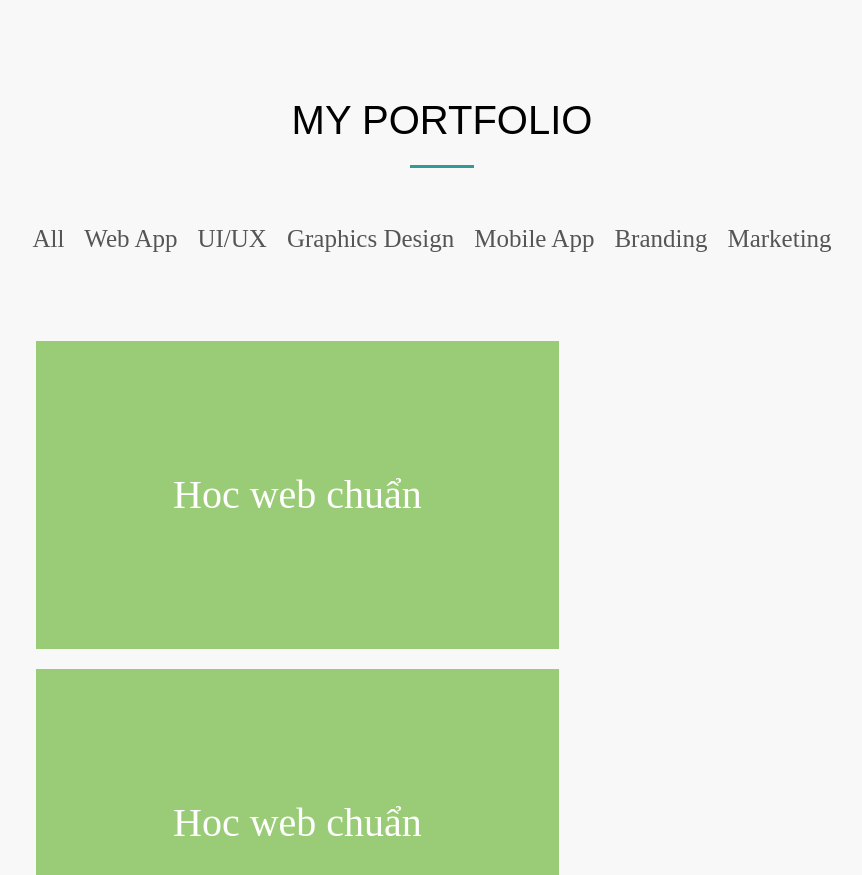
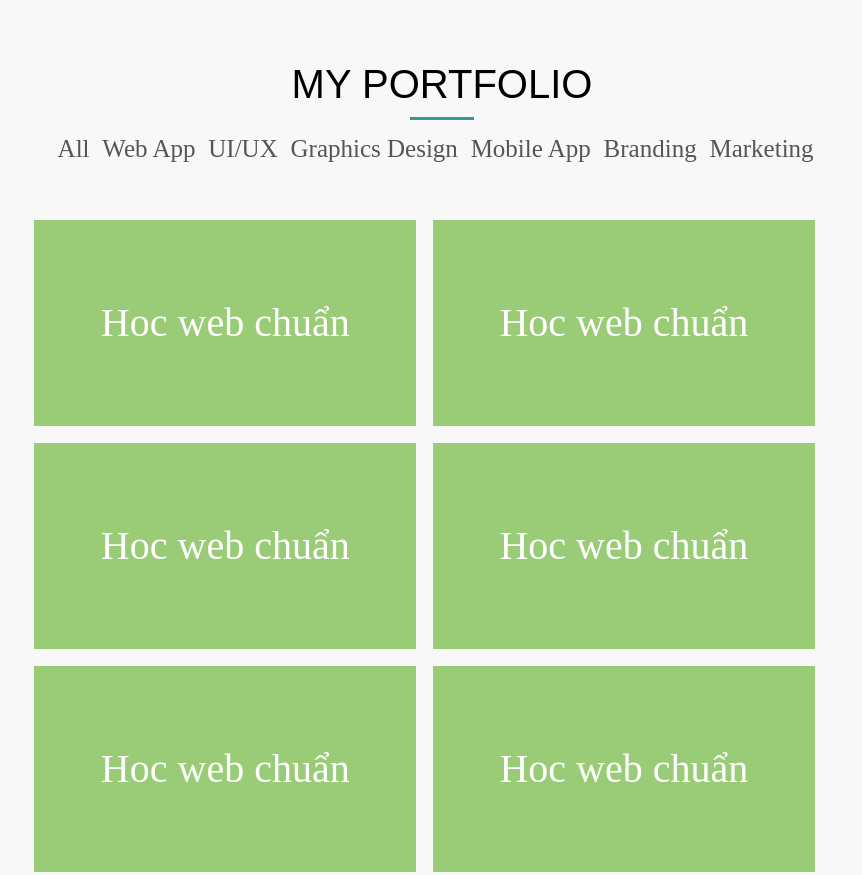
Before and after one commit to cedricVu/day-lap-trinh-he-2024, a plain HTML site: page index.html in a window 1280 px wide. Shown: the top 875 px of the page, without its empty margins (198-1060 px from the left). Drawn offline with Linux system fonts and the light colour scheme.

Commit message:
Fix screen

```diff
--- a/css/style.css
+++ b/css/style.css
@@ -2,15 +2,15 @@ body {
 	background-color: #F8F8F8;
 }
 .header {
-	margin-top: 100px;
+	margin-top: 5%;
 	text-align: center;
 }
 .header-top span {
 	display: inline-block;
-    background-color: #339999;
-    width: 5%;
-    height: 3px;
-    margin-top: 25px;
+	background-color: #339999;
+	width: 5%;
+	height: 3px;
+	margin-top: 1%;
 }
 
 .header-top h1 {
@@ -23,12 +23,12 @@ body {
 .menu ul {
 	display: flex;
     justify-content: center;
-    margin-top: 55px;
+    margin-top: 1%;
 }
 
 .menu ul li {
 	color: #555555;
-	padding-right: 20px;
+	padding-right: 1%;
 	font-size: 25px;
 }
 
@@ -36,7 +36,7 @@ body {
 .course-product {
 	width: 65%;
 	margin: auto;
-	margin-top: 80px;
+	margin-top: 4%;
 }
 
 .course-product ul {
@@ -46,8 +46,8 @@ body {
 
 .course-product ul li {
 	background-color: #9ACC77;
-	padding: 134px 137px;
-	margin: 10px;
+	padding: 10% 8%;
+	margin: 1%;
 	color: white;
 	font-size: 40px;
 }
```
